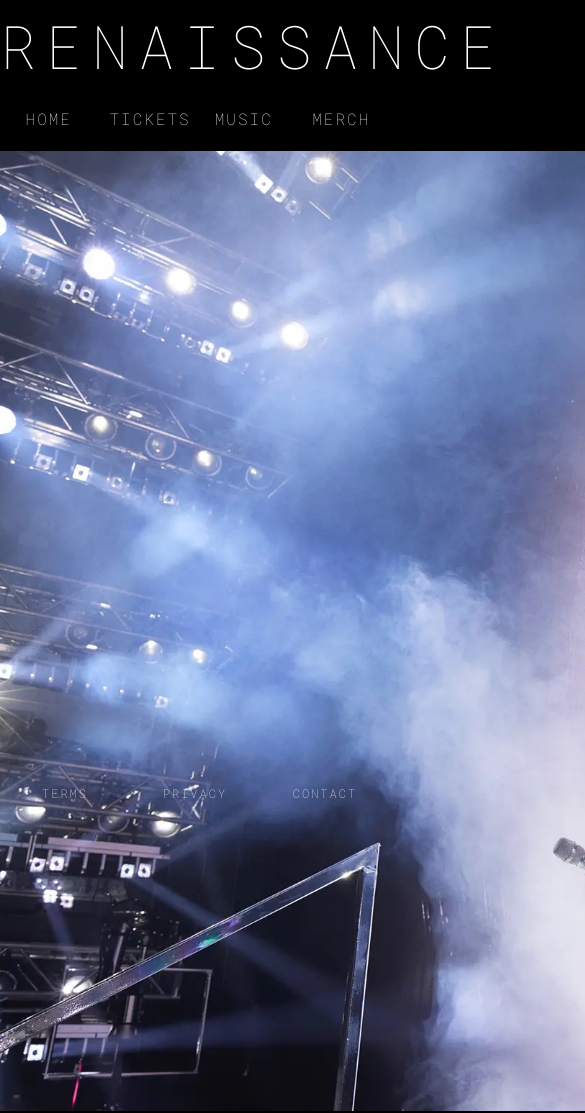
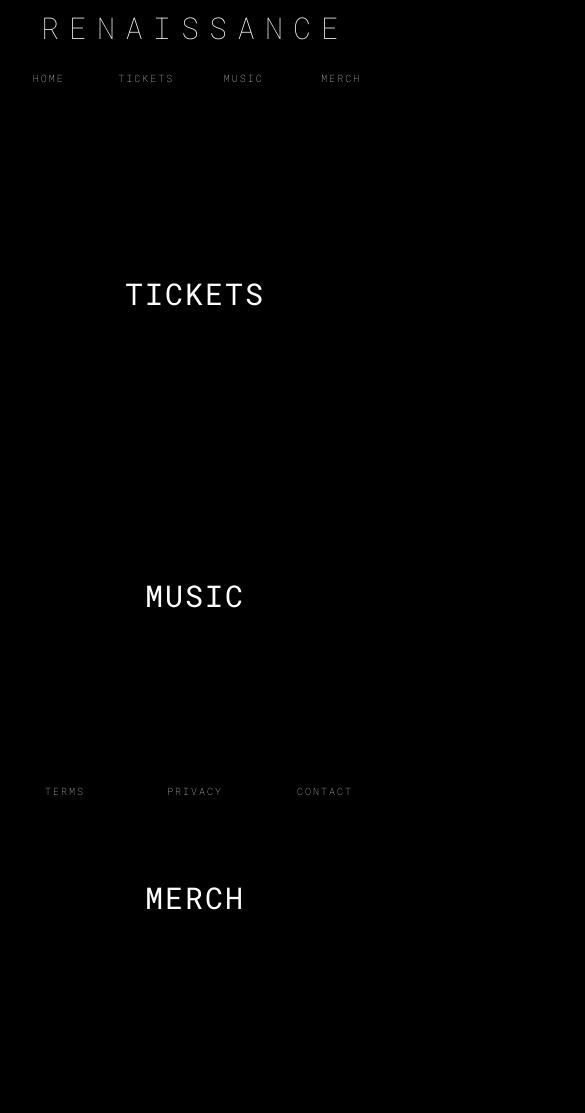
Before and after one commit to rae8108/renaissance-project, a plain HTML site: page index.html in a window 390 px wide. Shown: the top 1113 px of the page, 585 px wide, since content can reach past the window. After the commit the page ends 964 px from the top, so only its background shows below. Drawn offline with nearby package versions, Linux system fonts and the light colour scheme.

Commit message:
updated HTML

```diff
--- a/index.html
+++ b/index.html
@@ -31,6 +31,7 @@
   </head>
   <body>
     <h1>RENAISSANCE</h1>
+
     <div class="container">
       <div class="row">
         <div class="col-3">HOME</div>
@@ -42,7 +43,7 @@
 
     <img src="images/beyonce-s.jpeg " class="bee" alt="" width="1440" />
 
-    <div class="container">
+    <!-- <div class="container">
       <div class="row">
         <div class="col-6">
           <img src="images/beyonce-tickets.webp" class="img-fluid rounded" />
@@ -67,6 +68,39 @@
           <h2 class="mb-3">MERCH</h2>
         </div>
       </div>
+    </div> -->
+
+    <div class="container">
+      <div class="row mb-5">
+        <div class="col d-none d-lg-block">
+          <img src="images/beyonce-tickets.webp" class="img-fluid" alt="" />
+        </div>
+        <div class="col">
+          <div class="project-desciption">
+            <h2 class="mb-5">TICKETS</h2>
+          </div>
+        </div>
+      </div>
+      <div class="row mb-5">
+        <div class="col">
+          <div class="project-desciption">
+            <h2 class="mb-5">MUSIC</h2>
+          </div>
+        </div>
+        <div class="col d-none d-lg-block">
+          <img src="images/beyonce-music.webp" class="img-fluid" alt="" />
+        </div>
+      </div>
+      <div class="row">
+        <div class="col d-none d-lg-block">
+          <img src="images/beyonce-merc.webp" class="img-fluid" alt="" />
+        </div>
+        <div class="col">
+          <div class="project-desciption">
+            <h2 class="mb-5">MERCH</h2>
+          </div>
+        </div>
+      </div>
     </div>
 
     <footer class="footer">
--- a/style.css
+++ b/style.css
@@ -68,3 +68,28 @@ footer {
     text-align: center;
   }
 } */
+
+@media (max-width: 550px) {
+  h1,
+  h2 {
+    font-size: 30px;
+    text-align: center;
+  }
+
+  h2 {
+    margin-bottom: 0;
+  }
+
+  img {
+    display: none;
+  }
+
+  .bee {
+    width: 100%;
+    height: auto;
+  }
+
+  .container {
+    font-size: 10px;
+  }
+}
```
